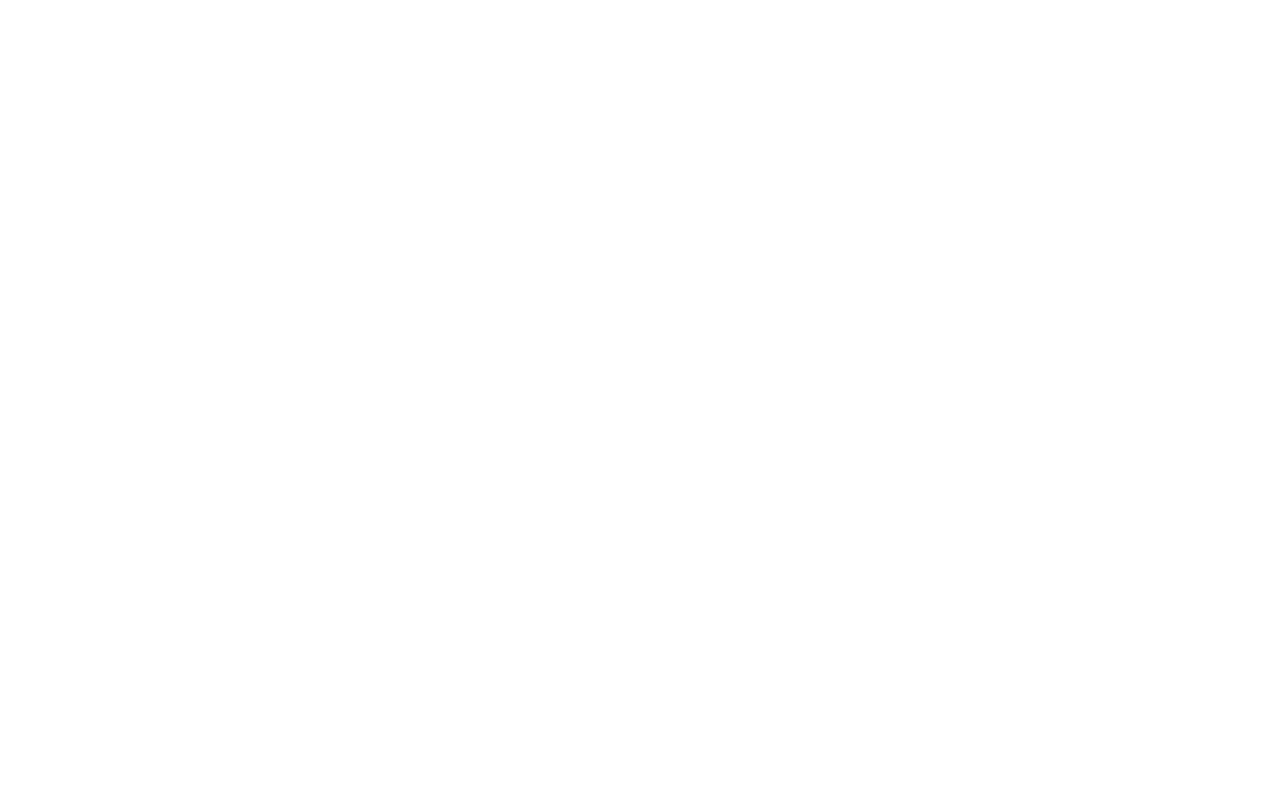
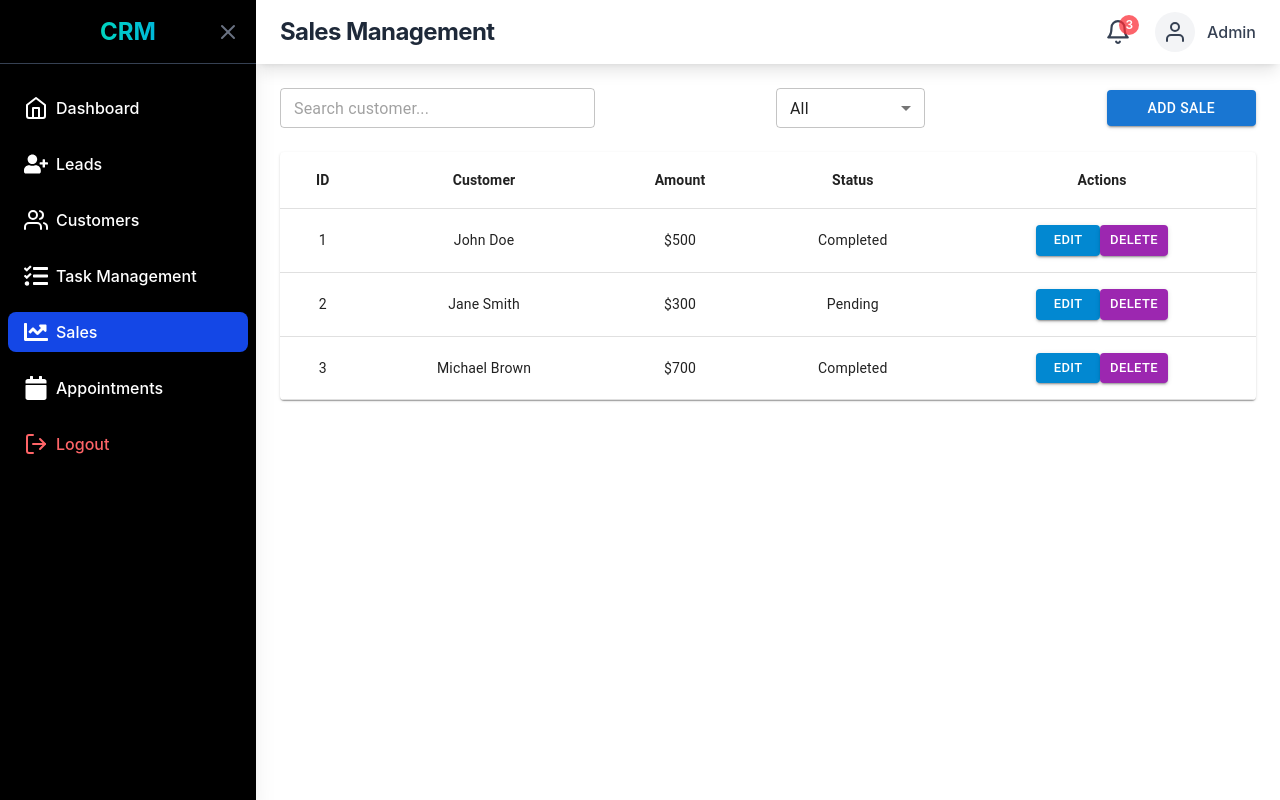
Before and after one commit to Avi0304/Customer-Relationship-Management, a React (Vite) app: page /sales in a window 1280 px wide. Before the commit this address had no page. Built offline with nearby package versions, Linux system fonts and the light colour scheme.

Commit message:
Added Sales Management & Sales Page

```diff
--- a/src/App.jsx
+++ b/src/App.jsx
@@ -1,13 +1,14 @@
 import { BrowserRouter as Router, Route, Routes } from "react-router-dom";
 import DashBoard from "./pages/DashBoard";
-import TaskManagement from "./components/TaskManagement";
 import TaskManagementPage from './pages/TaskManagementPage'
 import CustomerDetails from "./components/CustomerDetails";
 import CustomerPage from "./pages/CustomerPage";
 import Login from './components/Login'
 import Signup from './components/SignUp'
 import LeadPage from "./pages/LeadPage";
-import AppointmentPage from "./pages/AppointmentPAge";
+import AppointmentPage from "./pages/AppointmentPage";
+import SalesPage from "./pages/SalesPage";
+
 
 
 function App() {
@@ -21,6 +22,7 @@
         <Route path="/customers" element={<CustomerPage />} />
         <Route path="/customer/view/:id" element={<CustomerDetails />} />
         <Route path="/appointment" element={<AppointmentPage />} />
+        <Route path="/sales" element={<SalesPage />} />
         <Route path="/login" element={<Login />} />
         <Route path="/signup" element={<Signup />} />
       </Routes>
--- /dev/null
+++ b/src/components/SalesManagement.jsx
@@ -0,0 +1,160 @@
+import React, { useState } from "react";
+import {
+  TextField,
+  Button,
+  Table,
+  TableHead,
+  TableRow,
+  TableCell,
+  TableBody,
+  Select,
+  MenuItem,
+  TableContainer,
+  Paper,
+  Dialog,
+  DialogTitle,
+  DialogContent,
+  DialogActions,
+  Stack,
+  Grid,
+  useMediaQuery,
+} from "@mui/material";
+import { useTheme } from "@mui/material/styles";
+
+const SalesManagement = () => {
+  const [sales, setSales] = useState([
+    { id: 1, customer: "John Doe", amount: "$500", status: "Completed" },
+    { id: 2, customer: "Jane Smith", amount: "$300", status: "Pending" },
+    { id: 3, customer: "Michael Brown", amount: "$700", status: "Completed" },
+  ]);
+  const [search, setSearch] = useState("");
+  const [filter, setFilter] = useState("All");
+
+  const [selectedSale, setSelectedSale] = useState(null);
+  const [isEditing, setIsEditing] = useState(false);
+  const [isAdding, setIsAdding] = useState(false);
+  const [newSale, setNewSale] = useState({
+    customer: "",
+    amount: "",
+    status: "Pending",
+  });
+
+  const theme = useTheme();
+  const isSmallScreen = useMediaQuery(theme.breakpoints.down("sm"));
+
+  const handleAddSale = () => {
+    setNewSale({ customer: "", amount: "", status: "Pending" });
+    setIsAdding(true);
+  };
+
+  const handleSaveNewSale = () => {
+    if (!newSale.customer || !newSale.amount) {
+      alert("Please fill in all fields before adding the sale.");
+      return;
+    }
+    setSales([...sales, { id: sales.length + 1, ...newSale }]);
+    setIsAdding(false);
+  };
+
+  const handleDeleteSale = (id) => {
+    setSales(sales.filter((sale) => sale.id !== id));
+  };
+
+  const handleEditSale = (sale) => {
+    setSelectedSale(sale);
+    setIsEditing(true);
+  };
+
+  const handleSaveSale = () => {
+    setSales(
+      sales.map((sale) => (sale.id === selectedSale.id ? selectedSale : sale))
+    );
+    setIsEditing(false);
+  };
+
+  const filteredSales = sales.filter(
+    (sale) =>
+      (filter === "All" || sale.status === filter) &&
+      sale.customer.toLowerCase().includes(search.toLowerCase())
+  );
+
+  return (
+    <>
+      <Grid container spacing={2} alignItems="center" justifyContent="space-between" sx={{ mb: 3 }}>
+        <Grid item xs={12} sm={6} md={4}>
+          <TextField
+            fullWidth
+            placeholder="Search customer..."
+            value={search}
+            onChange={(e) => setSearch(e.target.value)}
+            size="small"
+          />
+        </Grid>
+        <Grid item xs={6} sm={3} md={2}>
+          <Select fullWidth value={filter} onChange={(e) => setFilter(e.target.value)} size="small">
+            <MenuItem value="All">All</MenuItem>
+            <MenuItem value="Completed">Completed</MenuItem>
+            <MenuItem value="Pending">Pending</MenuItem>
+          </Select>
+        </Grid>
+        <Grid item xs={6} sm={3} md={2}>
+          <Button fullWidth variant="contained" color="primary" onClick={handleAddSale}>
+            Add Sale
+          </Button>
+        </Grid>
+      </Grid>
+
+      <TableContainer component={Paper}>
+        <Table size={isSmallScreen ? "small" : "medium"}>
+          <TableHead>
+            <TableRow>
+              <TableCell align="center"><b>ID</b></TableCell>
+              <TableCell align="center"><b>Customer</b></TableCell>
+              <TableCell align="center"><b>Amount</b></TableCell>
+              <TableCell align="center"><b>Status</b></TableCell>
+              <TableCell align="center"><b>Actions</b></TableCell>
+            </TableRow>
+          </TableHead>
+          <TableBody>
+            {filteredSales.map((sale) => (
+              <TableRow key={sale.id}>
+                <TableCell align="center">{sale.id}</TableCell>
+                <TableCell align="center">{sale.customer}</TableCell>
+                <TableCell align="center">{sale.amount}</TableCell>
+                <TableCell align="center">{sale.status}</TableCell>
+                <TableCell align="center">
+                  <Button size="small" variant="contained" color="info" onClick={() => handleEditSale(sale)}>
+                    Edit
+                  </Button>
+                  <Button size="small" variant="contained" color="secondary" onClick={() => handleDeleteSale(sale.id)}>
+                    Delete
+                  </Button>
+                </TableCell>
+              </TableRow>
+            ))}
+          </TableBody>
+        </Table>
+      </TableContainer>
+
+      <Dialog open={isAdding} onClose={() => setIsAdding(false)} fullWidth maxWidth="sm">
+        <DialogTitle>Add New Sale</DialogTitle>
+        <DialogContent>
+          <Stack spacing={2} sx={{ mt: 2 }}>
+            <TextField label="Customer Name" value={newSale.customer} onChange={(e) => setNewSale({ ...newSale, customer: e.target.value })} fullWidth />
+            <TextField label="Amount" value={newSale.amount} onChange={(e) => setNewSale({ ...newSale, amount: e.target.value })} fullWidth />
+            <Select value={newSale.status} onChange={(e) => setNewSale({ ...newSale, status: e.target.value })} fullWidth>
+              <MenuItem value="Completed">Completed</MenuItem>
+              <MenuItem value="Pending">Pending</MenuItem>
+            </Select>
+          </Stack>
+        </DialogContent>
+        <DialogActions>
+          <Button onClick={() => setIsAdding(false)}>Cancel</Button>
+          <Button onClick={handleSaveNewSale}>Add Sale</Button>
+        </DialogActions>
+      </Dialog>
+    </>
+  );
+};
+
+export default SalesManagement;
--- a/src/components/SideBar.jsx
+++ b/src/components/SideBar.jsx
@@ -1,7 +1,7 @@
 import React, { useState } from "react";
 import { Link, useLocation } from "react-router-dom";
 import { FiMenu, FiX, FiHome, FiUsers, FiLogOut } from "react-icons/fi";
-import { FaUserPlus,FaTasks, FaCalendar } from "react-icons/fa";
+import { FaUserPlus, FaTasks, FaCalendar, FaStore , FaChartLine, FaShoppingCart} from "react-icons/fa";
 
 const Sidebar = () => {
   const [isOpen, setIsOpen] = useState(true);
@@ -16,7 +16,9 @@
       <div className="flex items-center justify-center h-16 px-4 border-b border-gray-700 sticky top-0">
         <h1
           className={`text-2xl font-bold bg-gradient-to-r from-teal-400 to-cyan-500 bg-clip-text text-transparent
-                      transition-all duration-300 ${isOpen ? "block" : "hidden"}`}
+                      transition-all duration-300 ${
+                        isOpen ? "block" : "hidden"
+                      }`}
         >
           CRM
         </h1>
@@ -33,7 +35,11 @@
         <Link
           to="/"
           className={`flex items-center p-2 rounded-lg transition-all duration-200
-            ${location.pathname === '/' ? "bg-blue-700 text-white" : "hover:bg-gray-700/50 hover:text-blue-400"}`}
+            ${
+              location.pathname === "/"
+                ? "bg-blue-700 text-white"
+                : "hover:bg-gray-700/50 hover:text-blue-400"
+            }`}
         >
           <div className="flex items-center justify-center w-10">
             <FiHome size={24} />
@@ -46,7 +52,11 @@
         <Link
           to="/leads"
           className={`flex items-center p-2 rounded-lg transition-all duration-200
-            ${location.pathname === '/leads' ? "bg-blue-700 text-white" : "hover:bg-gray-700/50 hover:text-purple-400"}`}
+            ${
+              location.pathname === "/leads"
+                ? "bg-blue-700 text-white"
+                : "hover:bg-gray-700/50 hover:text-purple-400"
+            }`}
         >
           <div className="flex items-center justify-center w-10">
             <FaUserPlus size={24} />
@@ -59,7 +69,11 @@
         <Link
           to="/customers"
           className={`flex items-center p-2 rounded-lg transition-all duration-200
-            ${location.pathname === '/customers' ? "bg-blue-700 text-white" : "hover:bg-gray-700/50 hover:text-green-400"}`}
+            ${
+              location.pathname === "/customers"
+                ? "bg-blue-700 text-white"
+                : "hover:bg-gray-700/50 hover:text-green-400"
+            }`}
         >
           <div className="flex items-center justify-center w-10">
             <FiUsers size={24} />
@@ -72,7 +86,11 @@
         <Link
           to="/task"
           className={`flex items-center p-2 rounded-lg transition-all duration-200
-            ${location.pathname === '/task' ? "bg-blue-700 text-white" : "hover:bg-gray-700/50 hover:text-green-400"}`}
+            ${
+              location.pathname === "/task"
+                ? "bg-blue-700 text-white"
+                : "hover:bg-gray-700/50 hover:text-green-400"
+            }`}
         >
           <div className="flex items-center justify-center w-10">
             <FaTasks size={24} />
@@ -83,9 +101,30 @@
         </Link>
 
         <Link
+                  to="/sales"
+                  className={`flex items-center p-2 rounded-lg transition-all duration-200
+            ${
+              location.pathname === "/sales"
+                ? "bg-blue-700 text-white"
+                : "hover:bg-gray-700/50 hover:text-green-400"
+            }`}
+        >
+          <div className="flex items-center justify-center w-10">
+            <FaChartLine size={24} />
+          </div>
+          <span className={`${isOpen ? "block" : "hidden"} font-medium`}>
+            Sales
+          </span>
+        </Link>
+
+        <Link
           to="/appointment"
           className={`flex items-center p-2 rounded-lg transition-all duration-200
-            ${location.pathname === '/appointment' ? "bg-blue-700 text-white" : "hover:bg-gray-700/50 hover:text-green-400"}`}
+            ${
+              location.pathname === "/appointment"
+                ? "bg-blue-700 text-white"
+                : "hover:bg-gray-700/50 hover:text-green-400"
+            }`}
         >
           <div className="flex items-center justify-center w-10">
             <FaCalendar size={24} />
@@ -96,13 +135,15 @@
         </Link>
 
         {/* Logout Button */}
-        <button
-          className="flex items-center p-2 rounded-lg hover:bg-red-500/20 w-full text-left mt-auto transition-all duration-200"
-        >
+        <button className="flex items-center p-2 rounded-lg hover:bg-red-500/20 w-full text-left mt-auto transition-all duration-200">
           <div className="flex items-center justify-center w-10">
             <FiLogOut size={24} className="text-red-400" />
           </div>
-          <span className={`${isOpen ? "block" : "hidden"} font-medium text-red-400`}>
+          <span
+            className={`${
+              isOpen ? "block" : "hidden"
+            } font-medium text-red-400`}
+          >
             Logout
           </span>
         </button>
--- /dev/null
+++ b/src/pages/SalesPage.jsx
@@ -0,0 +1,24 @@
+import React from "react";
+import Sidebar from "../components/SideBar";
+import TopNav from "../components/TopNav";
+import SalesManagement from "../components/SalesManagement";
+
+function AppointmentPage() {
+  return (
+    <div className="flex min-h-screen flex-col">
+      <div className="flex">
+        <Sidebar />
+
+        <div className="flex-1">
+          <TopNav title={"Sales Management"} />
+
+          <main className="p-6 space-y-4">
+            <SalesManagement />
+          </main>
+        </div>
+      </div>
+    </div>
+  );
+}
+
+export default AppointmentPage;
```
